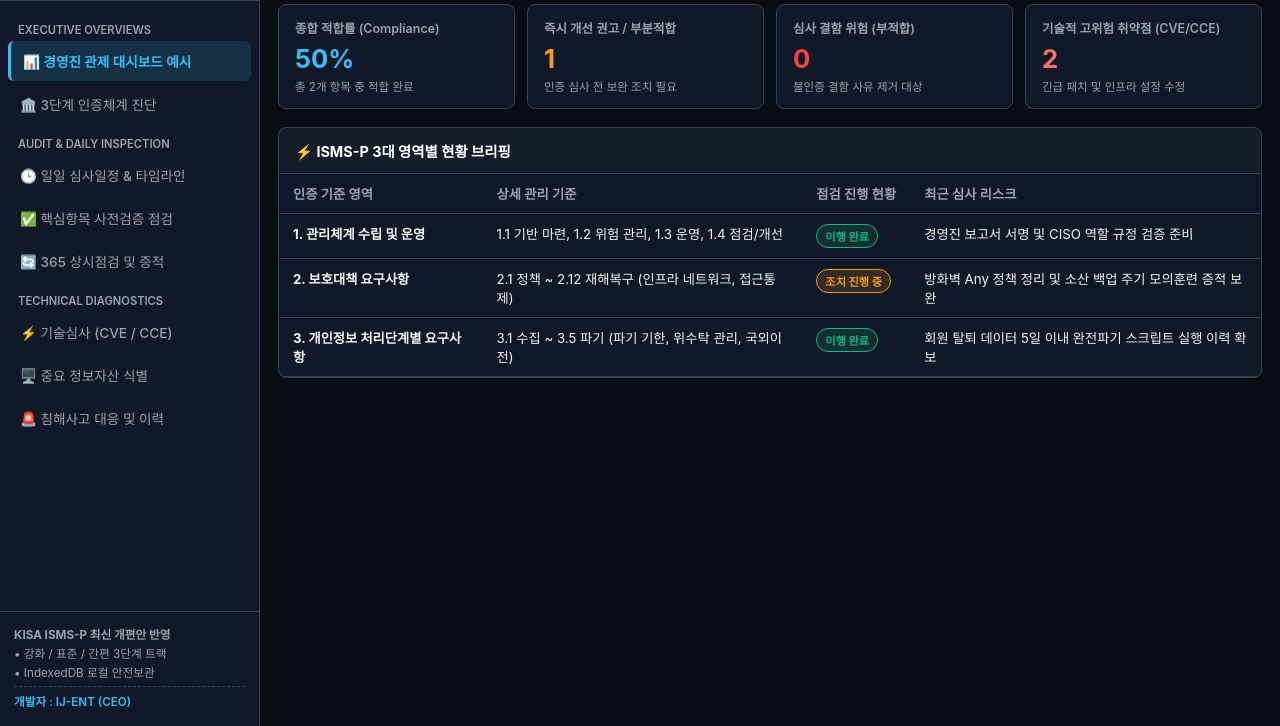
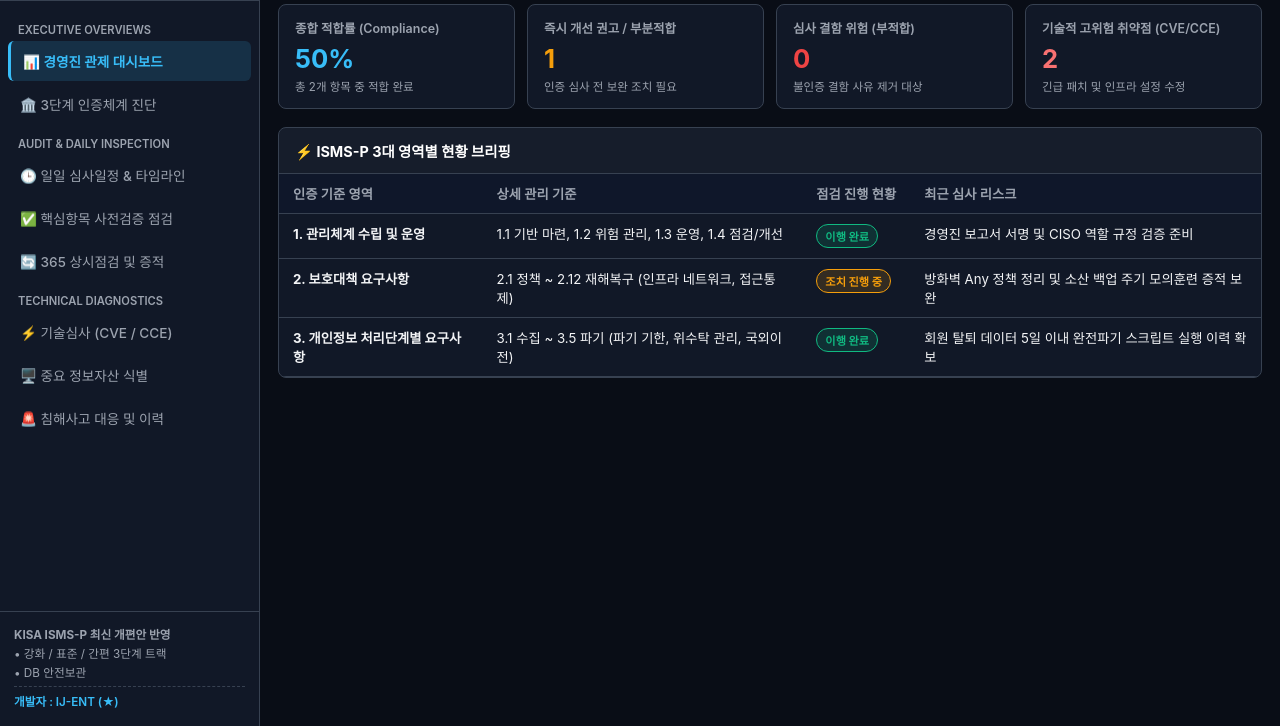
Before and after one commit to InJeonPark/ij-ent2, a plain HTML site: page index.html in a window 1280 px wide. Shown: the part 74-800 px from the top of the page. Drawn offline with Linux system fonts and the light colour scheme.

Commit message:
Update index.html

```diff
--- a/index.html
+++ b/index.html
@@ -217,7 +217,7 @@
     </div>
     <ul class="nav-list">
       <li class="nav-category">Executive Overviews</li>
-      <li class="nav-item active" data-tab="dashboard">📊 경영진 관제 대시보드 예시 </li>
+      <li class="nav-item active" data-tab="dashboard">📊 경영진 관제 대시보드 </li>
       <li class="nav-item" data-tab="standards">🏛️ 3단계 인증체계 진단</li>
 
       <li class="nav-category">Audit & Daily Inspection</li>
@@ -233,8 +233,8 @@
     <div class="nav-footer">
       <strong>KISA ISMS-P 최신 개편안 반영</strong><br>
       • 강화 / 표준 / 간편 3단계 트랙<br>
-      • IndexedDB 로컬 안전보관
-      <span class="nav-developer">개발자 : IJ-ENT (CEO)</span>
+      • DB 안전보관
+      <span class="nav-developer">개발자 : IJ-ENT (★)</span>
     </div>
   </aside>
 
```
